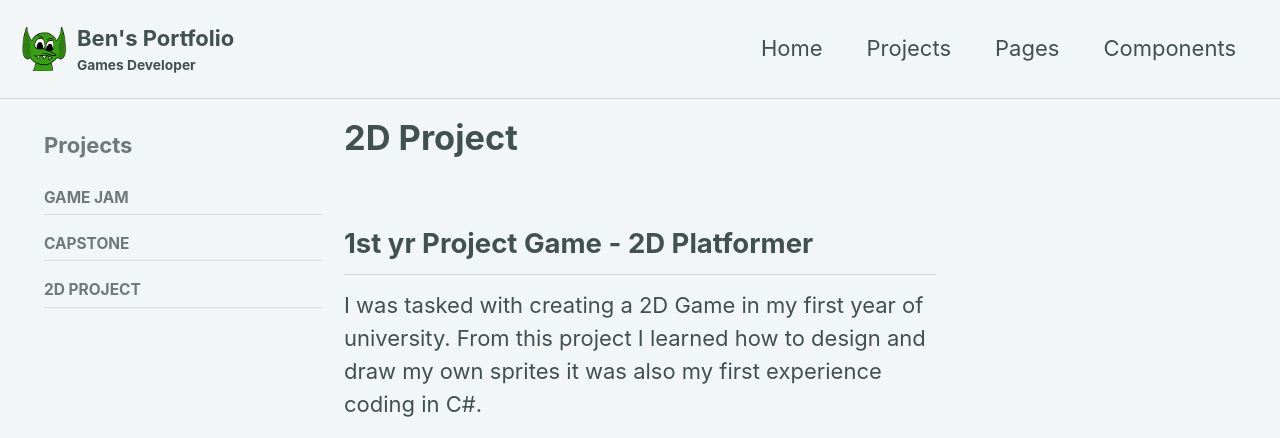
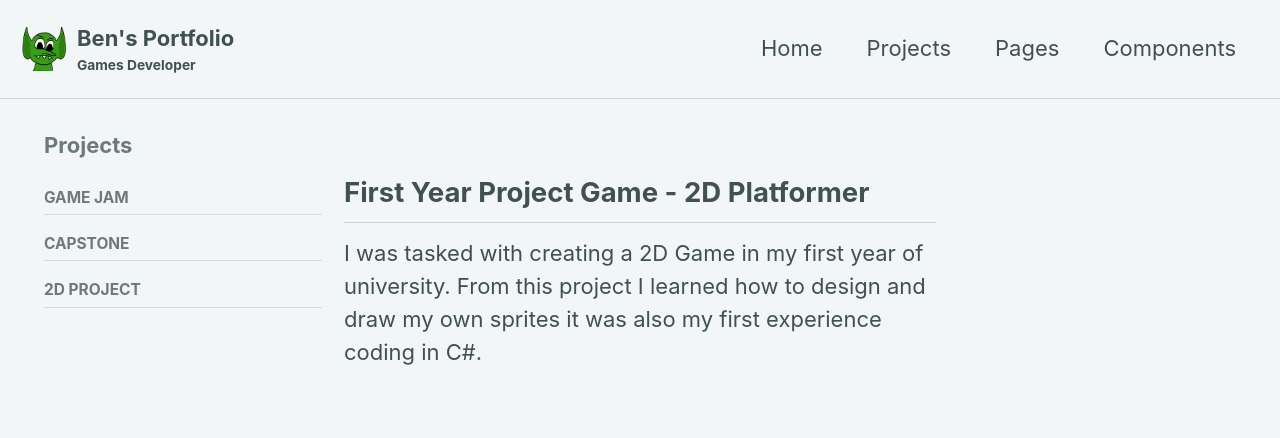
Before and after one commit to nvbnb17/nvbnb17.github.io, a Jekyll site: the page built from _pages/projects-2d-project.md, in a window 1280 px wide, cut to the strip 0-438 px from the top of the page. Built offline with Jekyll 4.4.1, drawn with Linux system fonts in a browser that asks for light colours.

Commit message:
Update project title for clarity
Corrected the title from '1st yr Project Game' to 'First Year Project Game'.

```diff
--- a/_pages/projects-2d-project.md
+++ b/_pages/projects-2d-project.md
@@ -1,5 +1,4 @@
 ---
-title: "2D Project"
 layout: single
 permalink: /projects/2d-project/
 sidebar:
@@ -10,7 +9,7 @@ sidebar:
 <div style="display:flex; flex-wrap:wrap; gap:2rem; align-items:flex-start;">
 <!-- LEFT: text content -->
 <div style="flex:1 1 250px; min-width:250px;">
-<h2>1st yr Project Game - 2D Platformer</h2>
+<h2>First Year Project Game - 2D Platformer</h2>
 <p>
 I was tasked with creating a 2D Game in my first year of university. From this project I learned how to design and draw my own sprites it was also my first experience coding in C#.
 </p>
```
